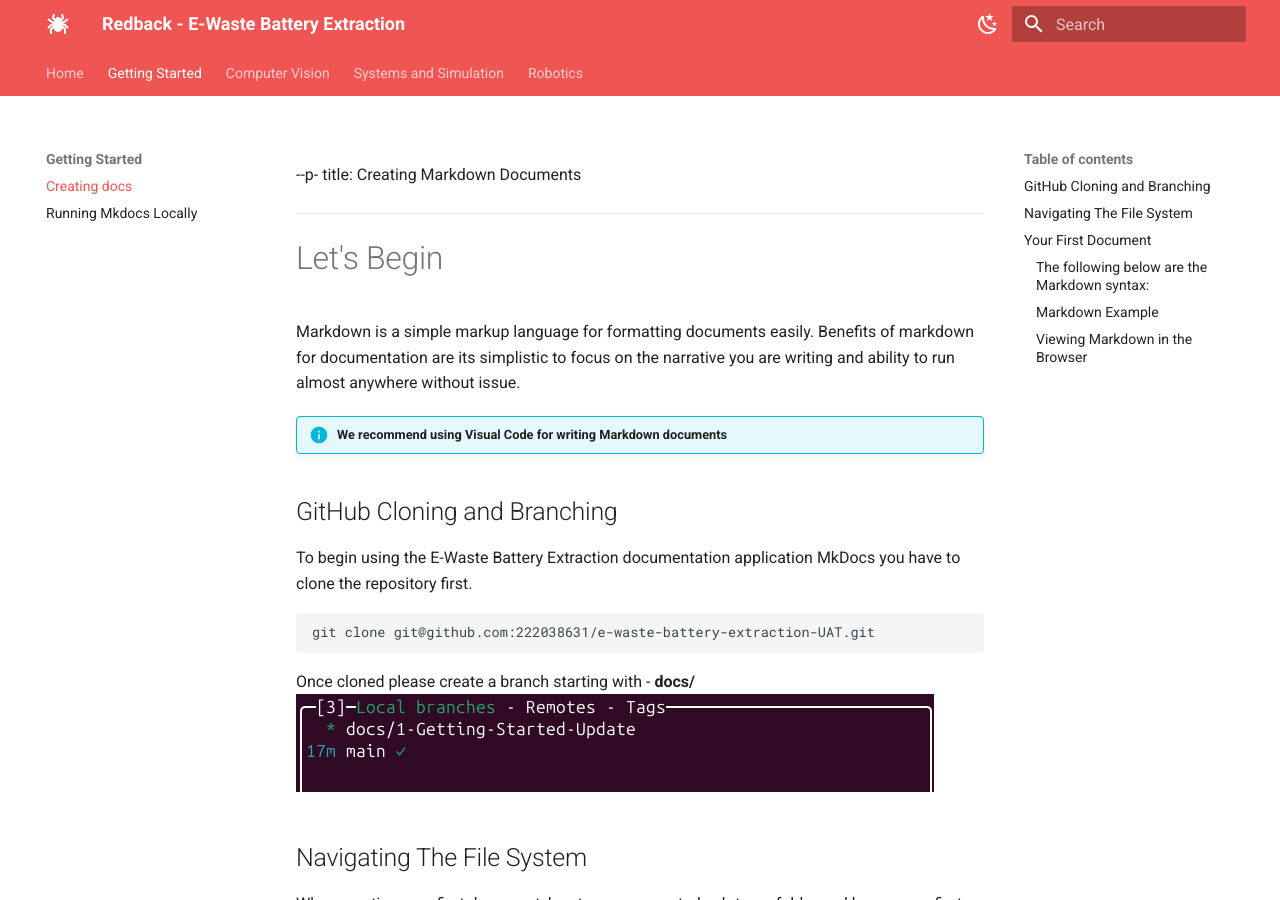
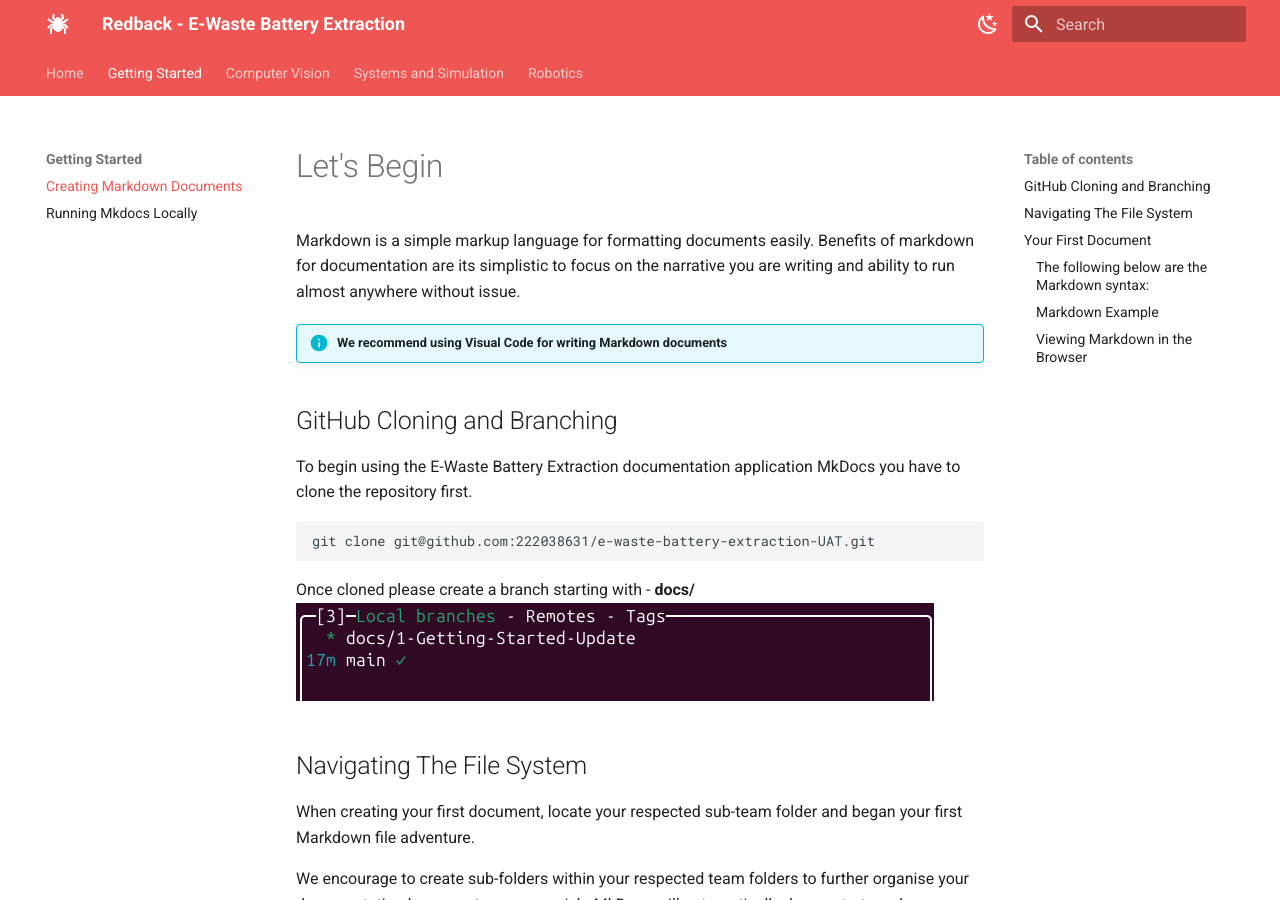
Before and after one commit to 222038631/e-waste-battery-extraction-UAT, an MkDocs documentation site: the page built from docs/Getting-Started/creating-docs.md, in a window 1280 px wide and 900 px high. Built offline with MkDocs 1.6.1 and Material for MkDocs 9.7.7, drawn with Linux system fonts in a browser that asks for light colours.

Commit message:
Fixed push issue

```diff
--- a/docs/Getting-Started/creating-docs.md
+++ b/docs/Getting-Started/creating-docs.md
@@ -1,4 +1,4 @@
---p-
+---
 title: Creating Markdown Documents
 ---
 
```
